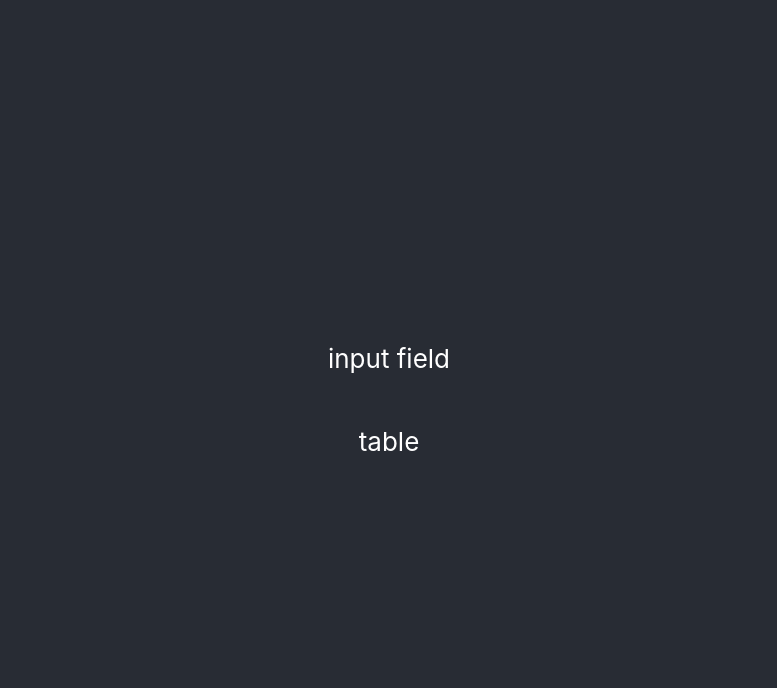
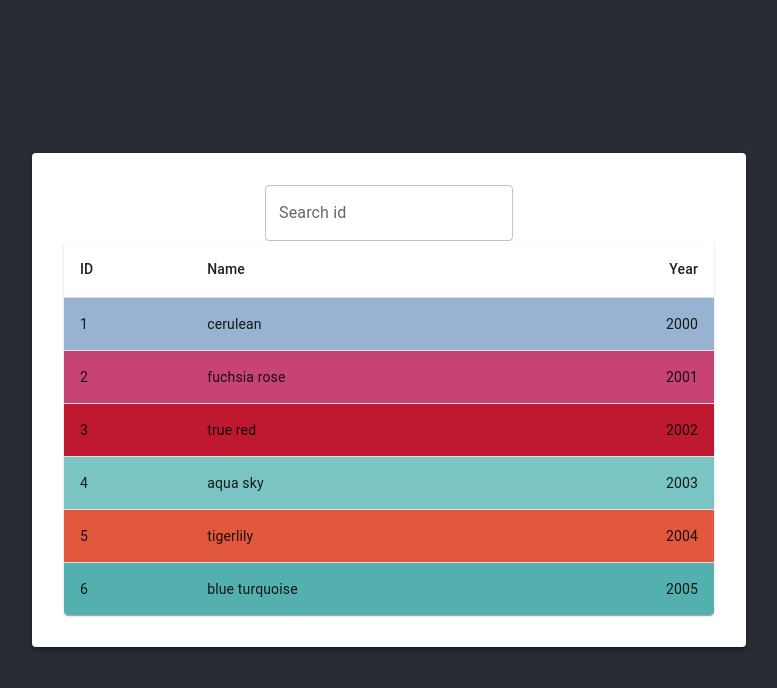
Before and after one commit to pfmnowak/pantone-colors-react, a React (Create React App) app: page / in a window 1280 px wide. Shown: the top 688 px of the page, without its empty margins (251-1028 px from the left). Built offline with nearby package versions, Linux system fonts and the light colour scheme.

Commit message:
Create a simple table with fake data

```diff
--- a/src/App.tsx
+++ b/src/App.tsx
@@ -1,11 +1,11 @@
 import './App.css';
+import ProductsPage from './components/ProductsPage';
 
 function App() {
 	return (
 		<div className='App'>
 			<header className='App-header'>
-				<p>input field</p>
-				<p>table</p>
+				<ProductsPage />
 			</header>
 		</div>
 	);
--- /dev/null
+++ b/src/components/ProductsPage.tsx
@@ -0,0 +1,50 @@
+import {
+	Paper,
+	Table,
+	TableBody,
+	TableCell,
+	TableContainer,
+	TableHead,
+	TableRow,
+	TextField,
+} from '@mui/material';
+
+import data from './../data/data.json';
+
+const ProductsPage = () => {
+	return (
+		<Paper elevation={3} sx={{ padding: '2rem' }}>
+			<TextField id='outlined-number' label='Search id' type='number' />
+			<TableContainer component={Paper}>
+				<Table sx={{ minWidth: 650 }} aria-label='simple table'>
+					<TableHead>
+						<TableRow>
+							<TableCell>ID</TableCell>
+							<TableCell>Name</TableCell>
+							<TableCell align='right'>Year</TableCell>
+						</TableRow>
+					</TableHead>
+					<TableBody>
+						{data.data.map(item => (
+							<TableRow
+								key={item.id}
+								sx={{
+									backgroundColor: `${item.color}`,
+									'&:last-child td, &:last-child th': { border: 0 },
+								}}
+							>
+								<TableCell component='th' scope='row'>
+									{item.id}
+								</TableCell>
+								<TableCell>{item.name}</TableCell>
+								<TableCell align='right'>{item.year}</TableCell>
+							</TableRow>
+						))}
+					</TableBody>
+				</Table>
+			</TableContainer>
+		</Paper>
+	);
+};
+
+export default ProductsPage;
--- /dev/null
+++ b/src/data/data.json
@@ -0,0 +1,30 @@
+{
+	"page": 1,
+	"per_page": 6,
+	"total": 12,
+	"total_pages": 2,
+	"data": [
+		{ "id": 1, "name": "cerulean", "year": 2000, "color": "#98B2D1", "pantone_value": "15-4020" },
+		{
+			"id": 2,
+			"name": "fuchsia rose",
+			"year": 2001,
+			"color": "#C74375",
+			"pantone_value": "17-2031"
+		},
+		{ "id": 3, "name": "true red", "year": 2002, "color": "#BF1932", "pantone_value": "19-1664" },
+		{ "id": 4, "name": "aqua sky", "year": 2003, "color": "#7BC4C4", "pantone_value": "14-4811" },
+		{ "id": 5, "name": "tigerlily", "year": 2004, "color": "#E2583E", "pantone_value": "17-1456" },
+		{
+			"id": 6,
+			"name": "blue turquoise",
+			"year": 2005,
+			"color": "#53B0AE",
+			"pantone_value": "15-5217"
+		}
+	],
+	"support": {
+		"url": "https://reqres.in/#support-heading",
+		"text": "To keep ReqRes free, contributions towards server costs are appreciated!"
+	}
+}
```
